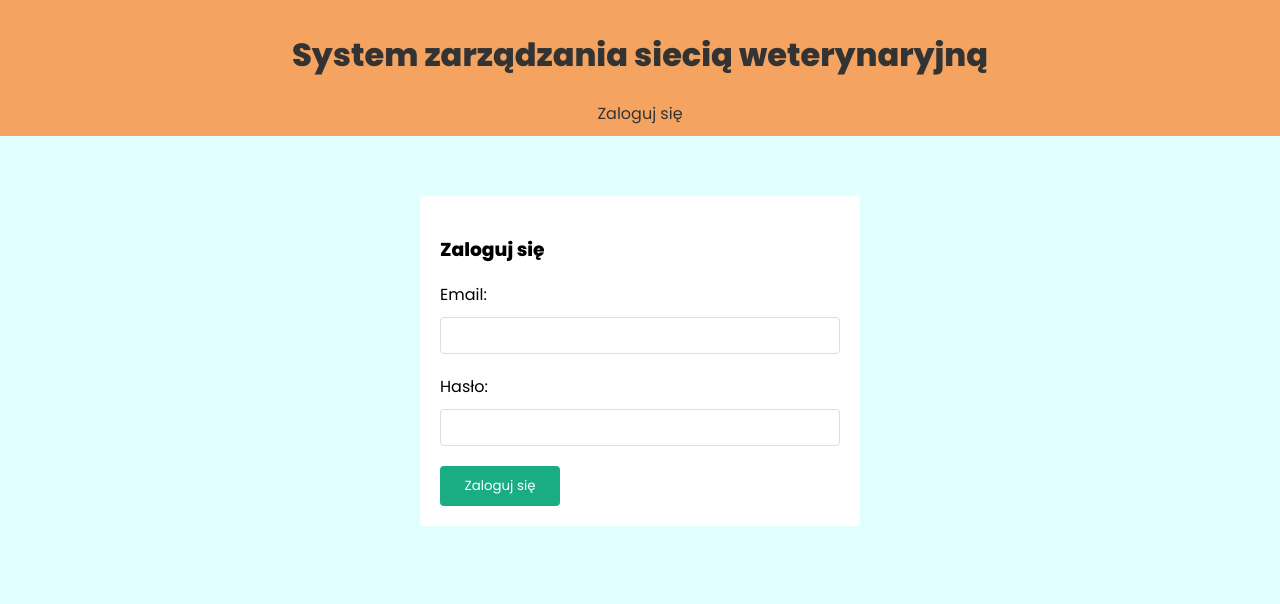
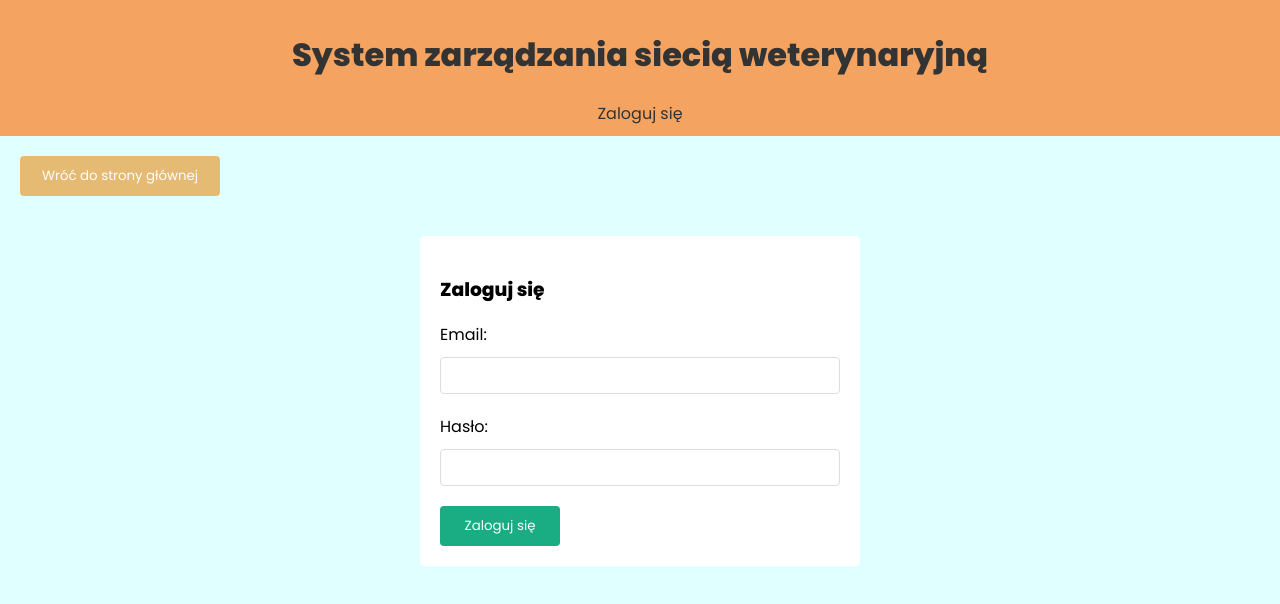
Before and after one commit to vet-agh/VET, a React (Create React App) app in the folder frontend/: page /login in a window 1280 px wide. Shown: the top 604 px of the page. Built offline with nearby package versions, Linux system fonts and the light colour scheme.

Commit message:
adding back button in /login

```diff
--- a/frontend/src/pages/Login.js
+++ b/frontend/src/pages/Login.js
@@ -13,6 +13,12 @@ const Login = () => {
     }
 
     return (
+    <>
+        <div className="go_back">
+            <form action="/">
+                <input className="go-back-button" type="submit" value="Wróć do strony głównej" />
+            </form>
+        </div>
         <form className="login" onSubmit={handleSubmit}>
 
             <h3>Zaloguj się</h3>
@@ -27,6 +33,7 @@ const Login = () => {
             {error && <div className="error"> {error} </div>}
 
         </form>
+    </>
     )
 }
 
```
